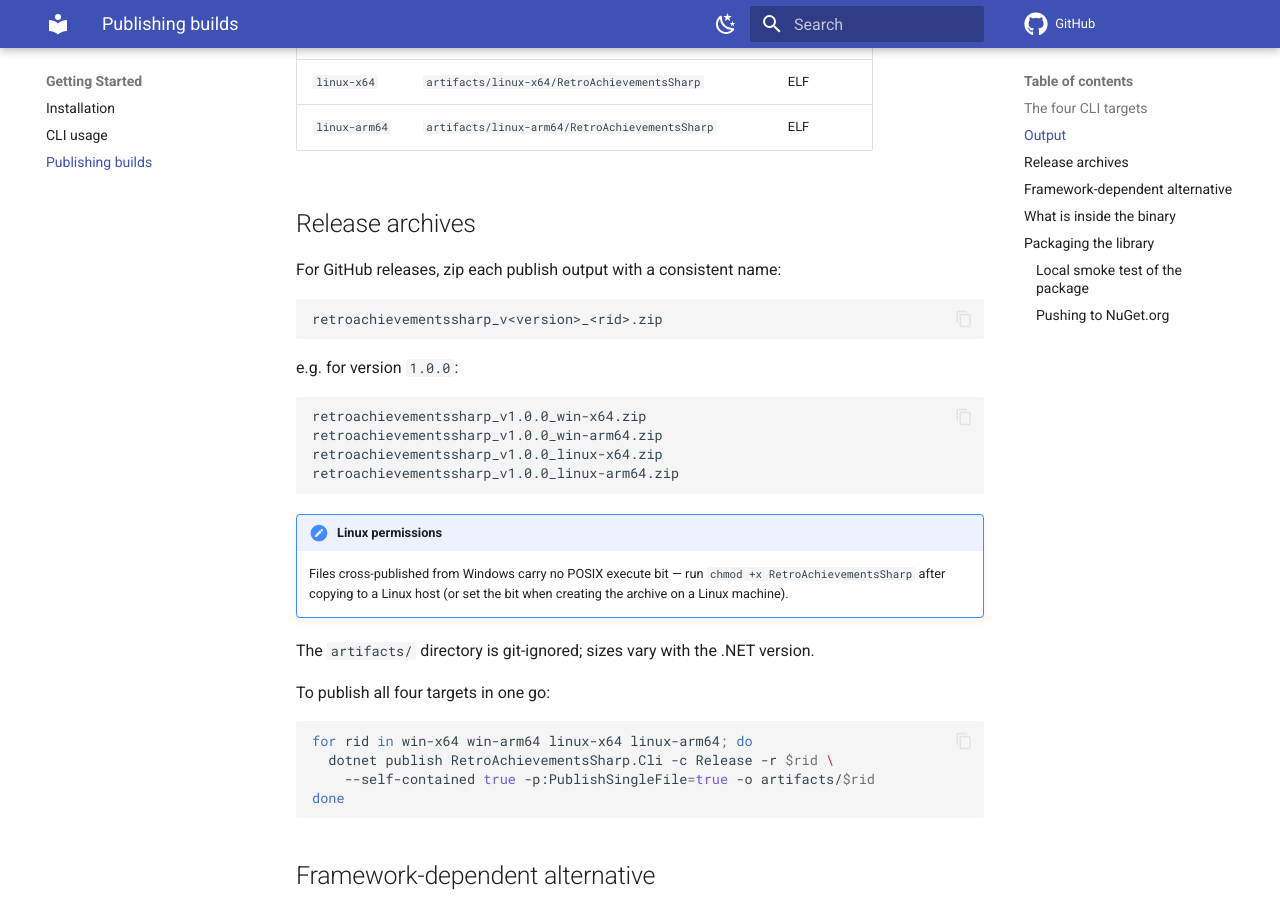
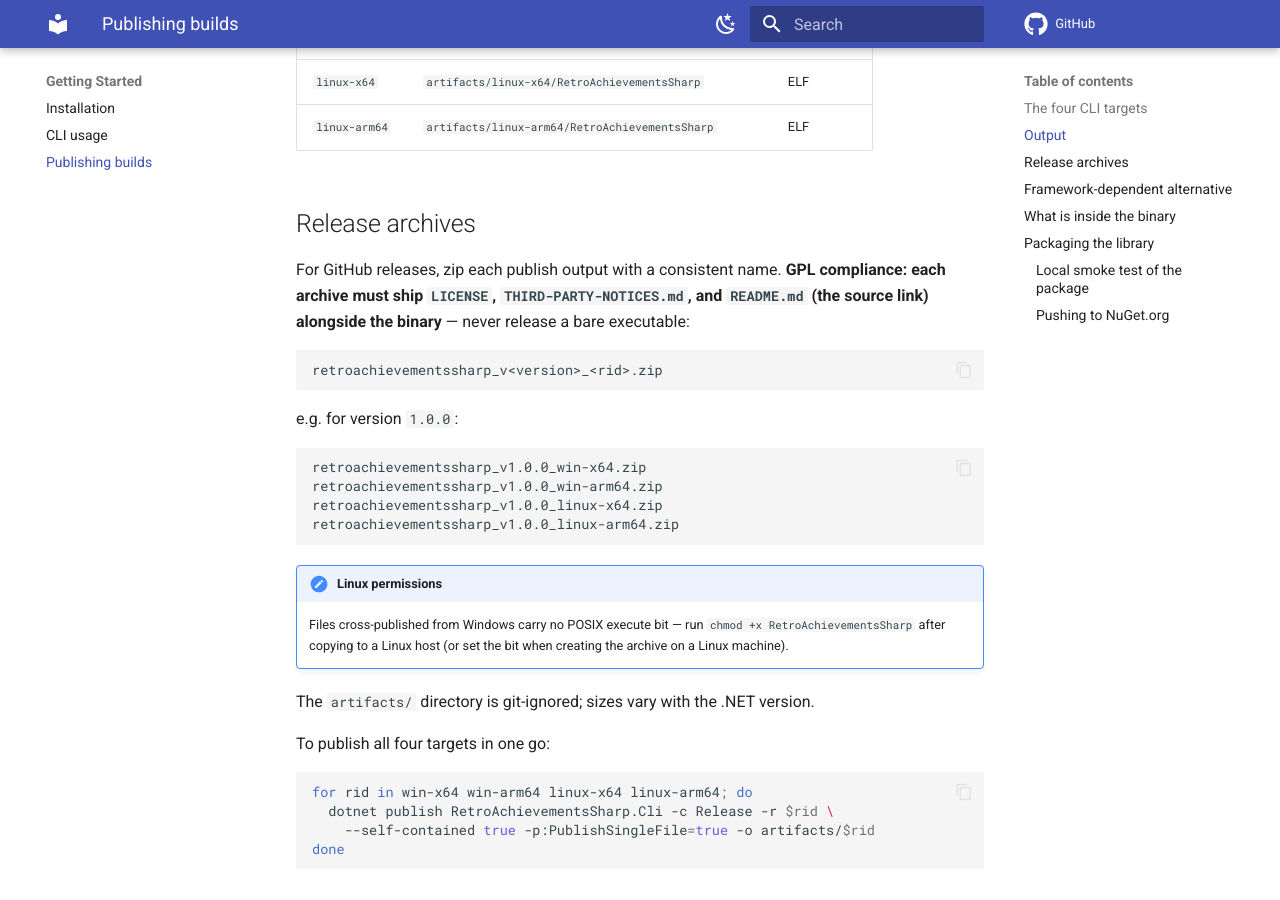
Before and after one commit to purelogiccode/RASharp, an MkDocs documentation site: the page built from docs/getting-started/publishing.md, in a window 1280 px wide and 900 px high, scrolled down 829 px. Built offline with MkDocs 1.6.1 and Material for MkDocs 9.7.7, drawn with Linux system fonts in a browser that asks for light colours; comment, search, counter and statistics services are not loaded.

Commit message:
GPL compliance: release archives carry LICENSE + notices; docs updated

````diff
--- a/docs/getting-started/publishing.md
+++ b/docs/getting-started/publishing.md
@@ -32,7 +32,10 @@ pack from NuGet, so e.g. Linux-arm64 can be produced on Windows.
 
 ## Release archives
 
-For GitHub releases, zip each publish output with a consistent name:
+For GitHub releases, zip each publish output with a consistent name.
+**GPL compliance: each archive must ship `LICENSE`,
+`THIRD-PARTY-NOTICES.md`, and `README.md` (the source link) alongside the
+binary** — never release a bare executable:
 
 ```text
 retroachievementssharp_v<version>_<rid>.zip
````
Also changed, not shown: docs/ReleaseNotes.md (+3 -0 lines).
